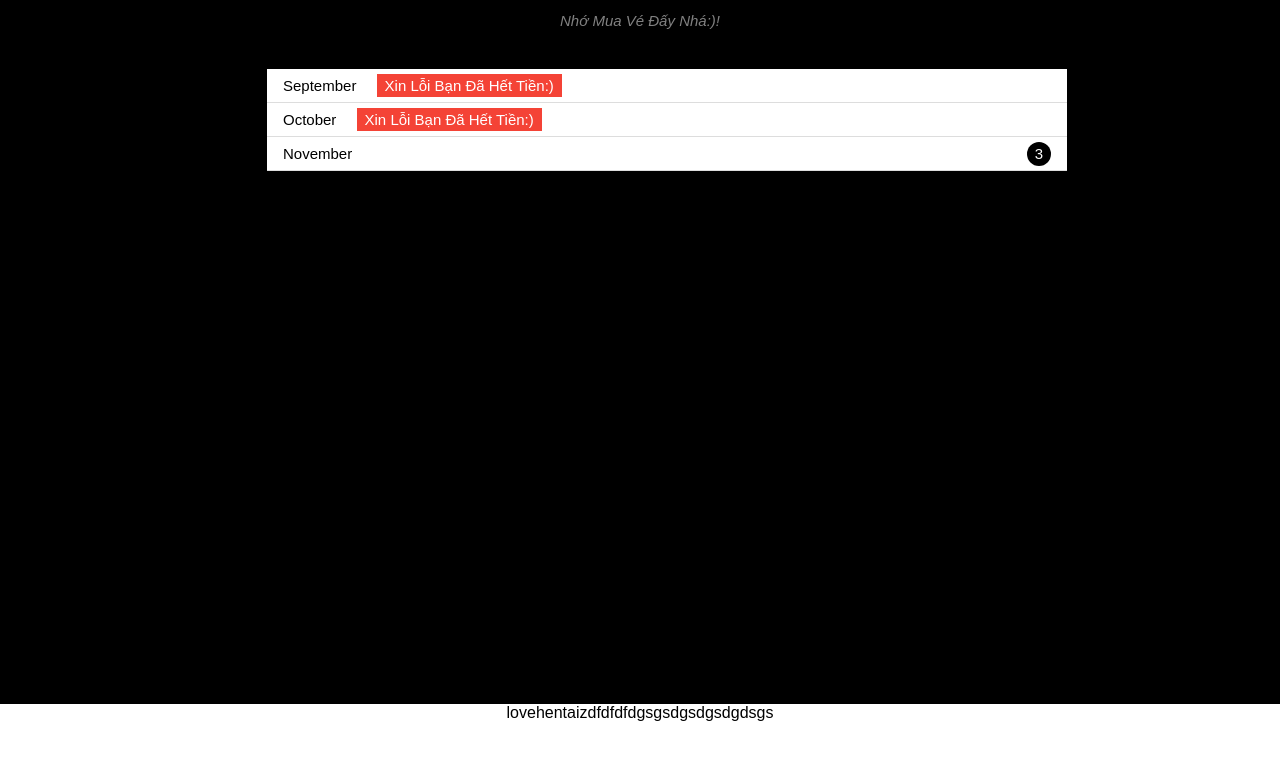
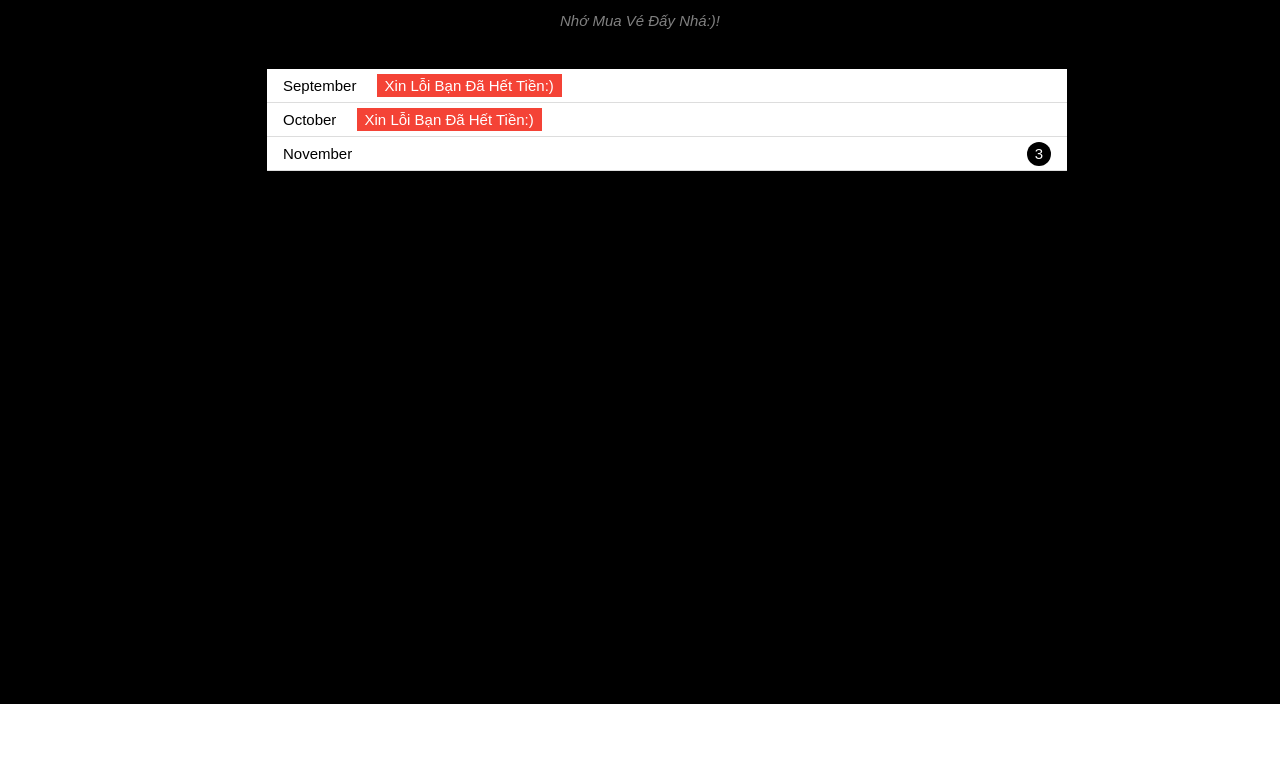
Before and after one commit to TNoHope/The-Band, a plain HTML site: page index.html in a window 1280 px wide. Shown: the part 1347-2107 px from the top of the page. Drawn offline with Linux system fonts and the light colour scheme.

Commit message:
fourth commit

```diff
--- a/index.html
+++ b/index.html
@@ -77,9 +77,6 @@
         <div id="footer">
 
         </div>
-        <div class="taoyeuhentai">
-            lovehentaizdfdfdfdgsgsdgsdgsdgdsgs
-        </div>
     </div>
 </body>
 </html>
```
